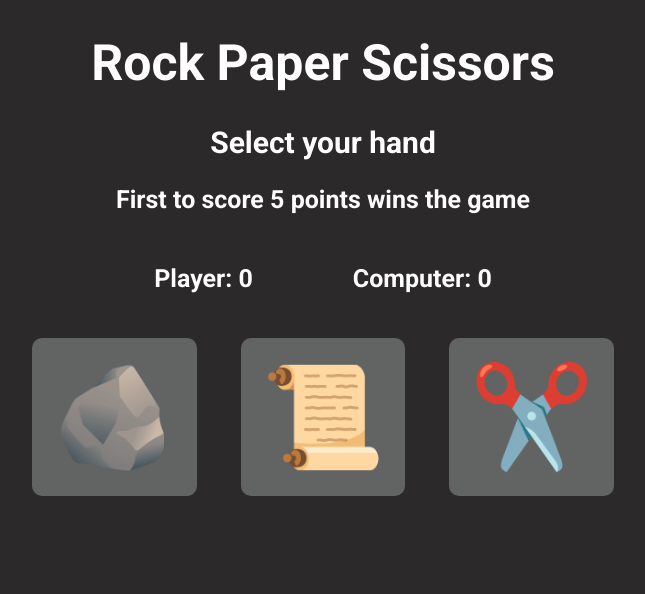
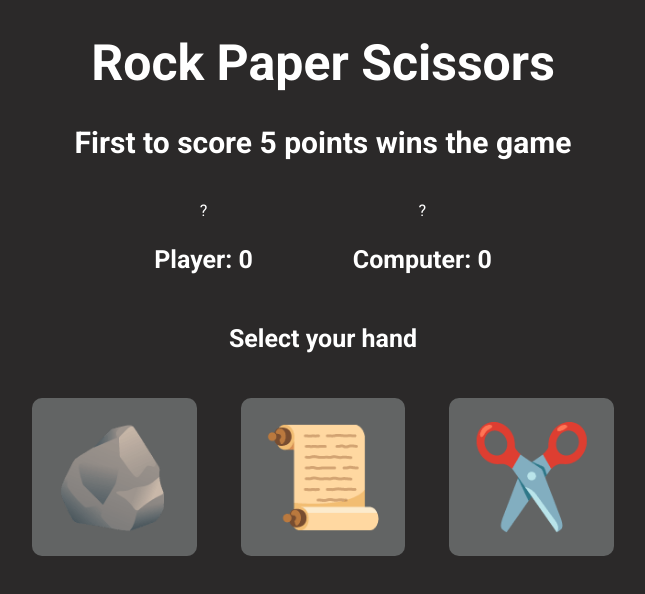
Before and after one commit to naomi-ho/rock-paper-scissors, a plain HTML site: page index.html in a window 1280 px wide. Shown: the whole page, without its empty margins (317-962 px from the left). Drawn offline with Linux system fonts and the light colour scheme.

Commit message:
Update container names, classes, and IDs

```diff
--- a/index.html
+++ b/index.html
@@ -12,15 +12,20 @@
     </head>
     <body>
         <h1>Rock Paper Scissors</h1>
-        <div class="lines">
-            <h2 id="line-1">Select your hand</h2>
-            <h3 id="line-2">First to score 5 points wins the game</h3>
+        <h2 id="line-2">First to score 5 points wins the game</h2>
+
+        <div class="results">
+            <div class="player-container">
+                <p class="current-hand" id="player-hand">?</p>
+                <h3 id="player-score">Player: 0</h3>
+            </div>
+            <div class="computer-container">
+                <p class="current-hand" id="computer-hand">?</p>
+                <h3 id="computer-score">Computer: 0</h3>
+            </div>
         </div>
 
-        <div class="results">
-            <h3 id="player-score">Player: 0</h3>
-            <h3 id="computer-score">Computer: 0</h3>
-        </div>
+        <h3 id="line-1">Select your hand</h3>
 
         <div class="play-buttons">
             <button class="btn" id="rock">🪨</button>
```
